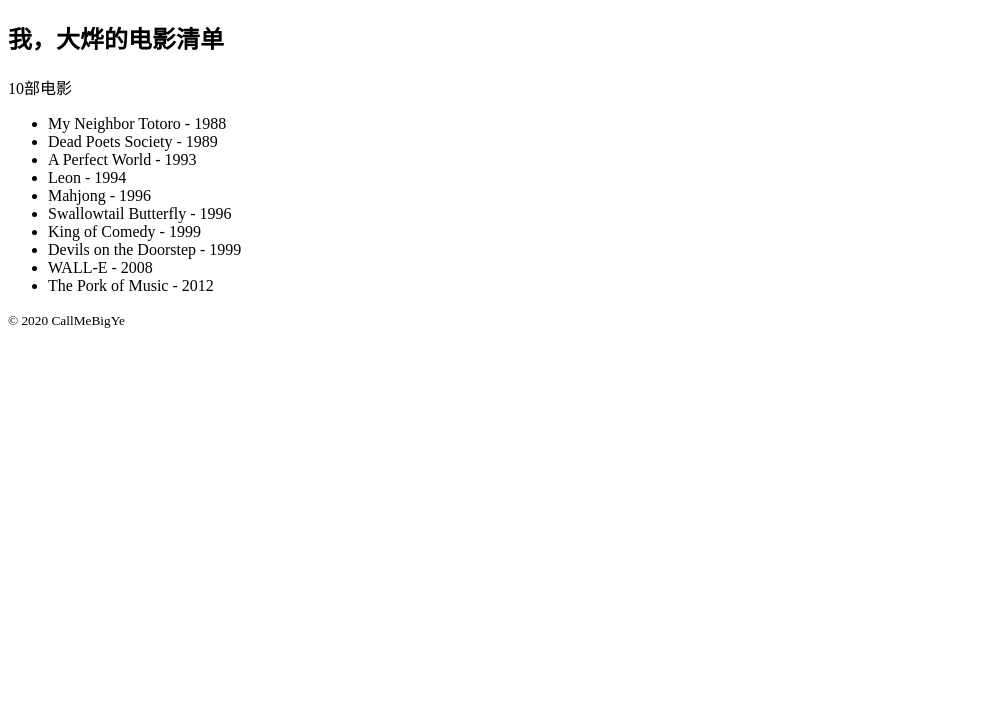
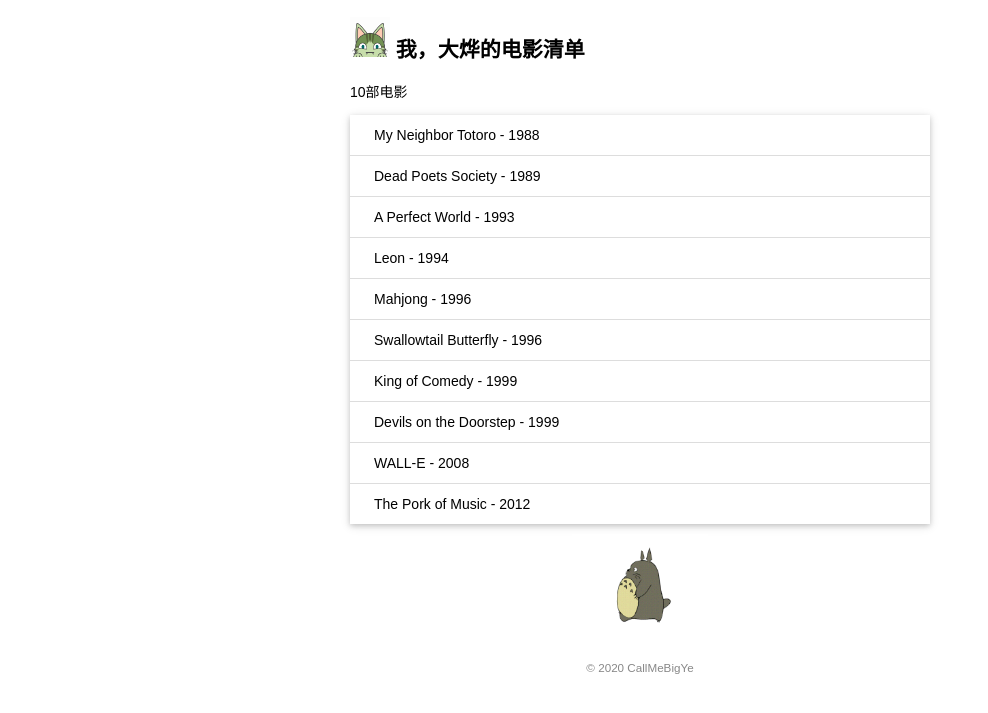
Before and after one commit to wangye1221/watchlist, a Flask app: page / in a window 1280 px wide. Shown: the top 713 px of the page, without its empty margins (0-988 px from the left). Run offline with Flask 2, Linux system fonts and the light colour scheme.

Commit message:
Add static files.

```diff
--- /dev/null
+++ b/static/style.css
@@ -0,0 +1,45 @@
+/* 页面整体 */
+body {
+    margin: auto;
+    max-width: 580px;
+    font-size: 14px;
+    font-family: Arial, Helvetica, sans-serif;
+}
+
+/* 页脚 */
+footer {
+    color: #888888;
+    margin-top: 15px;
+    text-align: center;
+    padding: 10px;
+}
+
+/* 头像 */
+.avatar {
+    width: 40px;
+}
+
+/* 电影列表 */
+.movie-list {
+    list-style-type: none;
+    padding: 0;
+    margin-bottom: 10px;
+    box-shadow: 0 2px 5px 0 rgba(0, 0, 0, 0.16), 0 2px 10px 0 rgba(0, 0, 0, 0.12);
+}
+.movie-list li {
+    padding: 12px 24px;
+    border-bottom: 1px solid #dddddd;
+}
+.movie-list li:last-child {
+    border-bottom: none;
+}
+.movie-list li:hover {
+    background-color: #f8f9fa;
+}
+
+/* 龙猫图片 */
+.totoro {
+    display: block;
+    margin: 0 auto;
+    height: 100px;
+}
--- a/templates/index.html
+++ b/templates/index.html
@@ -3,15 +3,21 @@
     <head>
         <meta charset="utf-8">
         <title>{{ name }}的电影清单</title>
+        <link rel="icon" href="{{ url_for('static', filename='yhy_logo.png') }}">
+        <link rel="stylesheet" href="{{ url_for('static', filename='style.css') }}" type="text/css">
     </head>
     <body>
-        <h2>{{ name }}的电影清单</h2>
+        <h2>
+            <img alt="Avatar" class="avatar" src="{{ url_for('static', filename='images/avatar.png') }}">
+            {{ name }}的电影清单
+        </h2>
         <p>{{ movies|length}}部电影</p>
-        <ul>
+        <ul class="movie-list">
             {% for movie in movies %}
             <li>{{ movie.title }} - {{ movie.year }}</li>
             {% endfor %}
         </ul>
+        <img alt="Walking Totoro" class="totoro" src="{{ url_for('static', filename='images/totoro.gif') }}">
         <footer>
             <small>&copy; 2020 CallMeBigYe</small>
         </footer>
```
Also changed, not shown: static/images/avatar.png (added), static/images/totoro.gif (added), static/yhy_logo.png (added).
